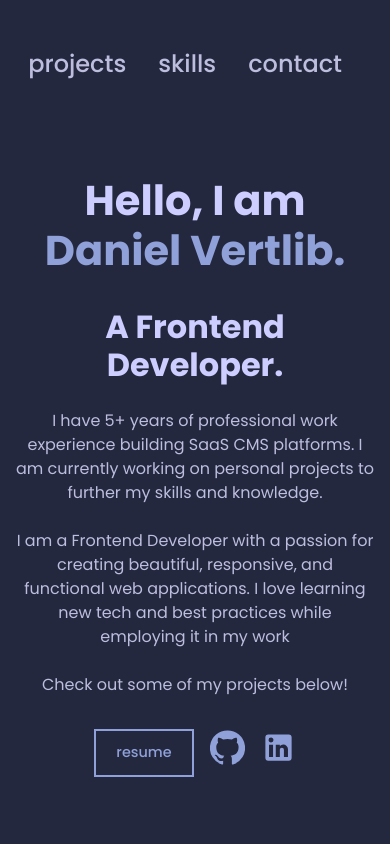
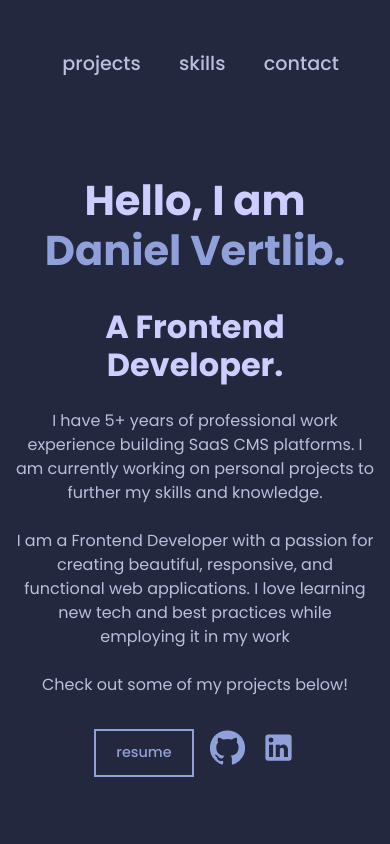
Before and after one commit to DanielVertlib/portfolio, a React (Create React App) app: page / in a window 390 px wide. Shown: the top 844 px of the page. Built offline with nearby package versions, Linux system fonts and the light colour scheme.

Commit message:
Fix font size for mobile

```diff
--- a/src/components/NavBar/navbar.scss
+++ b/src/components/NavBar/navbar.scss
@@ -1,14 +1,14 @@
 .navbar {
   height: 8em;
   margin: 0 auto;
-  padding: 1rem 2rem;
+  padding: 1em 2em;
   display: flex;
   justify-content: flex-end;
   align-items: center;
 
   .navbar-menu-item {
-    margin: 0 1rem;
-    font-size: 1.5rem;
+    margin: 0 1em;
+    font-size: 1.2em;
     font-weight: 500;
     cursor: pointer;
     transition: all 0.2s ease-in-out;
--- a/src/pages/Projects/projects.scss
+++ b/src/pages/Projects/projects.scss
@@ -17,12 +17,6 @@
 .project-card-content {
   margin-top: 1em;
   margin-left: 1.5em;
-}
-
-@media (max-width: 900px) {
-  .project-card-img {
-    display: none;
-  }
 }
 
 .project-card {
@@ -85,3 +79,9 @@
     }
   }
 }
+
+@media (max-width: 900px) {
+  .project-card-img {
+    display: none;
+  }
+}
```
